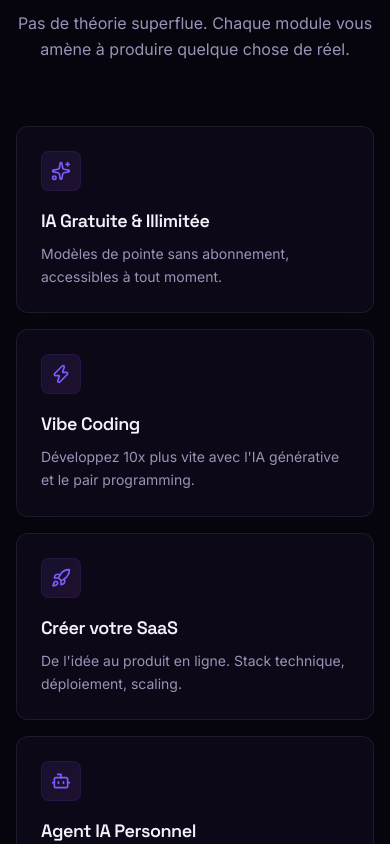
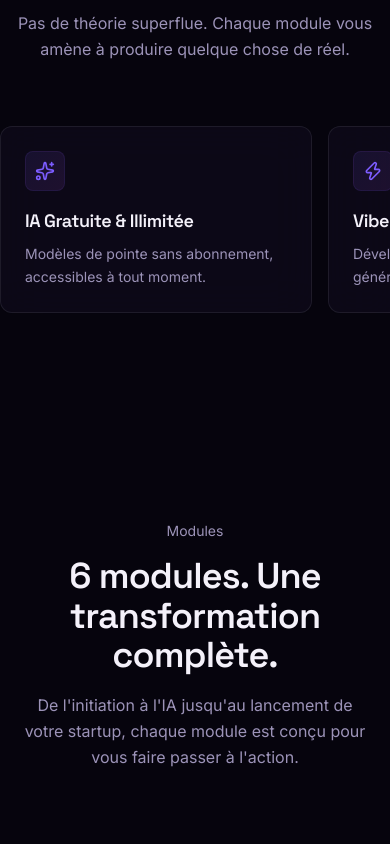
Before and after one commit to karimbzn31/DigitalX-Solutions-, a Next.js app: page / in a window 390 px wide. Shown: the part 1500-2344 px from the top of the page. Built offline with nearby package versions, Linux system fonts and the light colour scheme.

Commit message:
feat: mobile horizontal snap-scroll for features cards

```diff
--- a/src/components/landing/Features.tsx
+++ b/src/components/landing/Features.tsx
@@ -39,7 +39,7 @@ export function Features() {
           initial="hidden"
           whileInView="visible"
           viewport={{ once: true, margin: "-80px" }}
-          className="grid grid-cols-1 md:grid-cols-2 lg:grid-cols-3 gap-4"
+          className="hidden md:grid md:grid-cols-2 lg:grid-cols-3 gap-4"
         >
           {features.map((f, i) => {
             const Icon = f.icon;
@@ -60,6 +60,23 @@ export function Features() {
             );
           })}
         </motion.div>
+
+        <div className="flex md:hidden overflow-x-auto snap-x snap-mandatory gap-4 pb-4 -mx-4 px-4 scrollbar-none mt-4">
+          {features.map((f) => {
+            const Icon = f.icon;
+            return (
+              <div key={f.title} className="snap-start shrink-0 w-[80vw]">
+                <NebulaCard className="p-6 h-full group">
+                  <div className="w-10 h-10 bg-gradient-to-br from-violet/10 to-magenta/10 rounded-lg flex items-center justify-center mb-4 border border-violet/10 group-hover:border-violet/20 transition-colors">
+                    <Icon className="w-5 h-5 text-violet" />
+                  </div>
+                  <h3 className="font-display text-lg font-semibold text-star-white mb-2 tracking-tight">{f.title}</h3>
+                  <p className="text-sm text-mist leading-relaxed">{f.desc}</p>
+                </NebulaCard>
+              </div>
+            );
+          })}
+        </div>
       </div>
     </section>
   );
```
